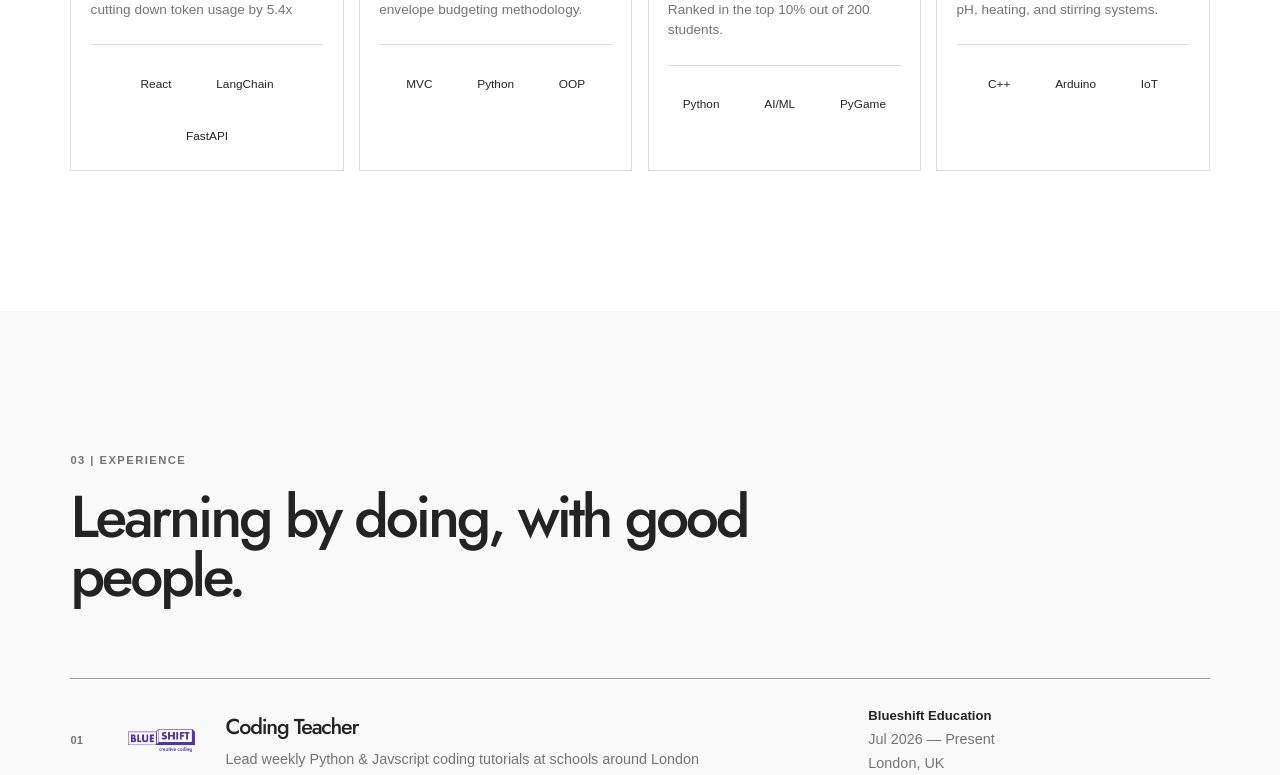
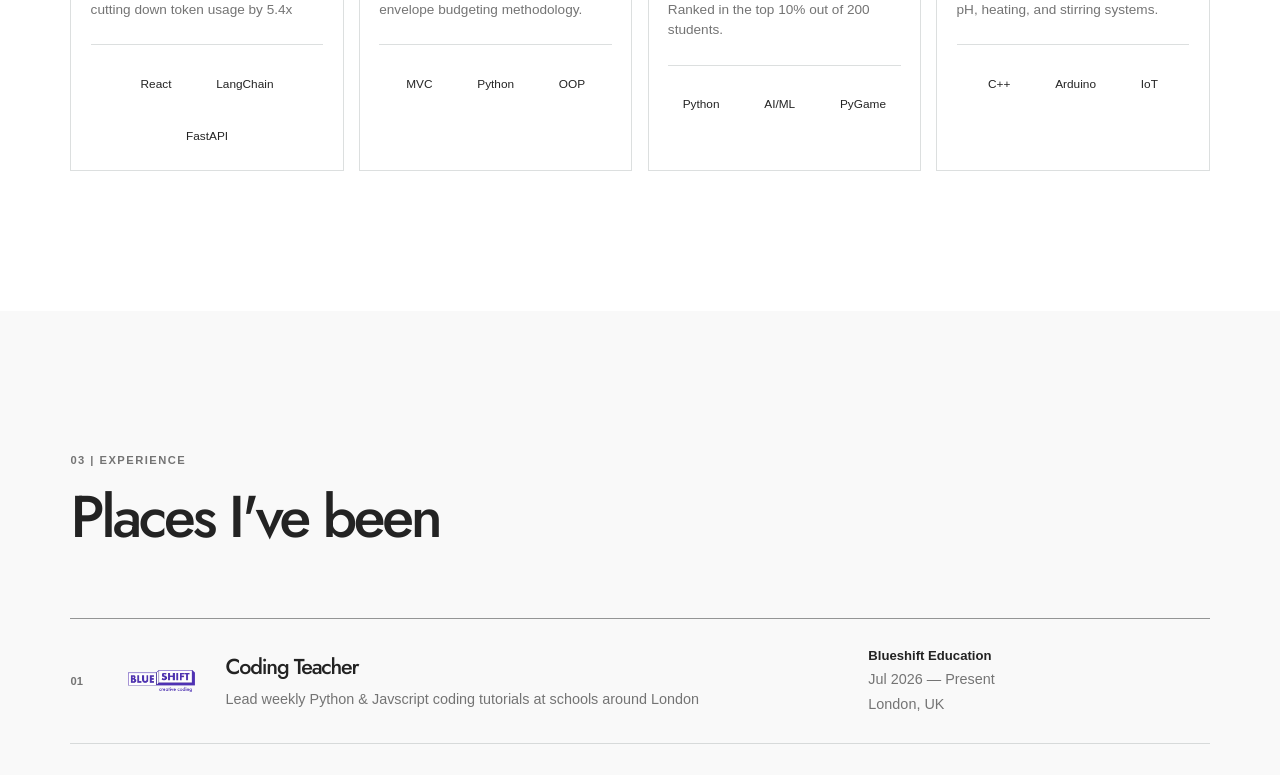
Before and after one commit to Pratik-Harani/portfolio-site, a Next.js app: page / in a window 1280 px wide. Shown: the part 2000-2775 px from the top of the page. Built offline with nearby package versions, Linux system fonts and the light colour scheme; a web font is replaced by a local one.

Commit message:
Update Experience section headline text

```diff
--- a/app/portfolio-data.ts
+++ b/app/portfolio-data.ts
@@ -63,7 +63,7 @@ export const projectsSection = {
 }
 
 export const experienceSection = {
-  headline: "Learning by doing, with good people.",
+  headline: "Places I've been",
   experience: [
   {
     company: "Blueshift Education",
```
